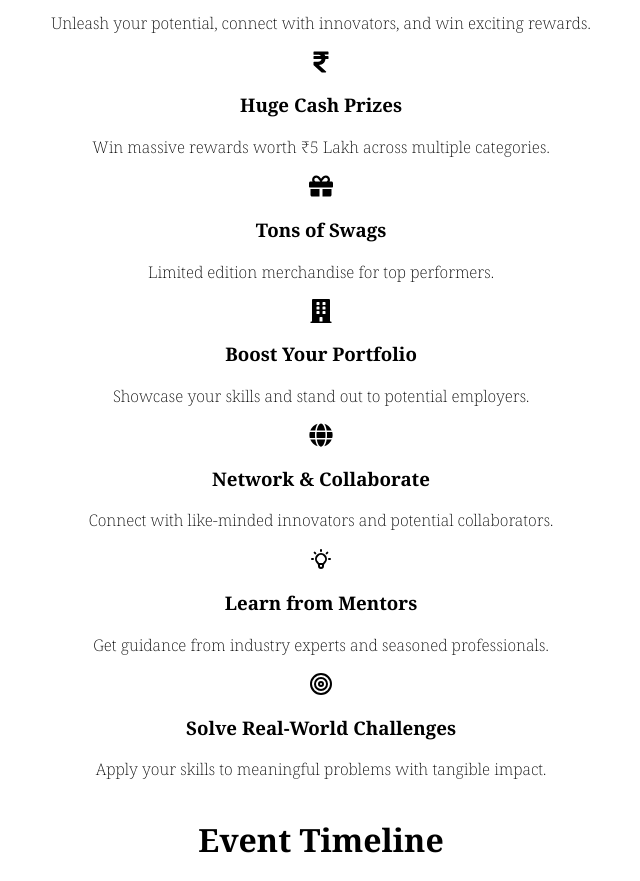
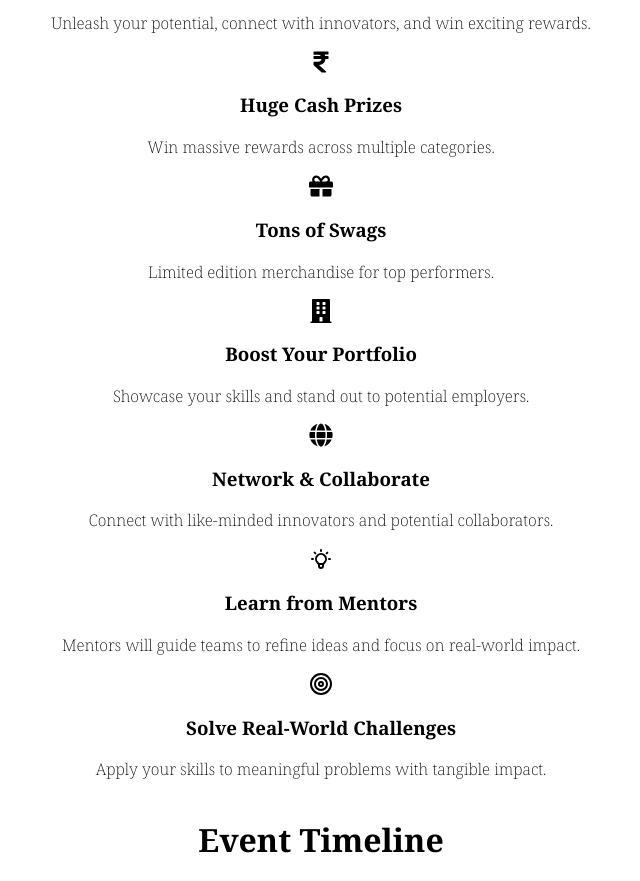
Before and after one commit to devaamsh2006/solution-sprint-version-2.0, a React (Vite) app: page / in a window 1280 px wide. Shown: the part 4580-5461 px from the top of the page, without its empty margins (319-959 px from the left). Built offline with nearby package versions, Linux system fonts and the light colour scheme.

Commit message:
final commit 2

```diff
--- a/src/components/Hero.jsx
+++ b/src/components/Hero.jsx
@@ -11,7 +11,7 @@ const Hero = () => {
         delay={150}
         animateBy="words"
         direction="top"
-        className="text-3xl sm:text-4xl md:text-5xl mb-4 sm:mb-6 md:mb-8 font-bold text-white heading text-center"
+        className="text-2xl sm:text-3xl md:text-4xl mb-4 sm:mb-6 md:mb-8 font-bold text-white heading text-center"
       />
 
       <BlurText
@@ -19,7 +19,7 @@ const Hero = () => {
         delay={300}
         animateBy="words"
         direction="top"
-        className="text-lg sm:text-md mb-4 sm:mb-6 md:mb-8 text-white heading text-center"
+        className="text-xs sm:text-lg mb-4 sm:mb-6 md:mb-8 text-white heading text-center"
       />
 
       <a href='https://unstop.com/o/fvwXqnL?utm_medium=Share&utm_source=shortUrl' className='opacity-1 animate-bounce p-2 sm:p-3 rounded-full bg-gradient-to-r from-green-400 via-teal-400 to-blue-500 text-sm sm:text-base font-medium hover:scale-105 transition-transform'>
--- a/src/components/WhyParticipate.jsx
+++ b/src/components/WhyParticipate.jsx
@@ -7,7 +7,7 @@ import { HiOutlineLightBulb } from "react-icons/hi";
 const cards = [
     {
         title: 'Huge Cash Prizes',
-        description: 'Win massive rewards worth ₹5 Lakh across multiple categories.',
+        description: 'Win massive rewards across multiple categories.',
         icon: <FaRupeeSign size={24} />,
         bg: 'bg-green-500',
     },
@@ -31,7 +31,7 @@ const cards = [
     },
     {
         title: 'Learn from Mentors',
-        description: 'Get guidance from industry experts and seasoned professionals.',
+        description: 'Mentors will guide teams to refine ideas and focus on real-world impact.',
         icon: <HiOutlineLightBulb size={24} />,
         bg: 'bg-pink-500',
     },
```
